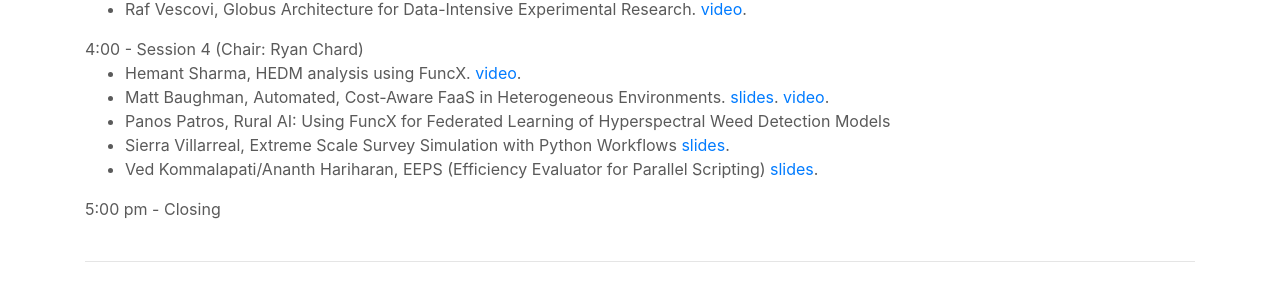
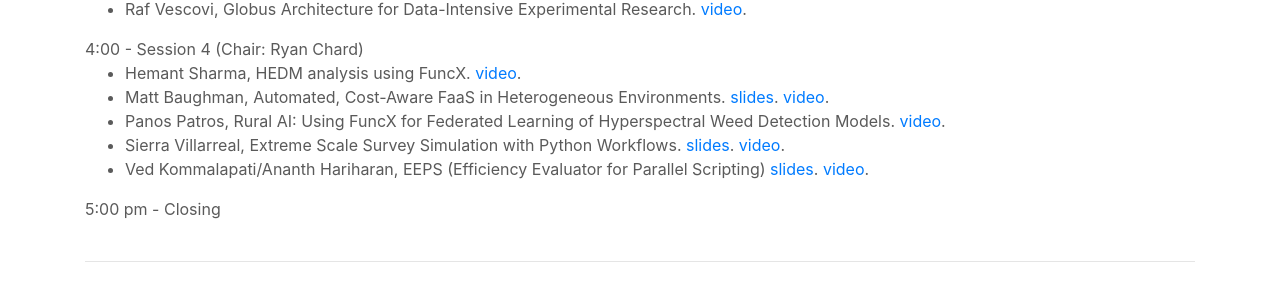
Before and after one commit to Parsl/parsl.github.io, a Jekyll site: the page built from parslfest2021.html, in a window 1280 px wide and 900 px high, scrolled down 1652 px. Shown: the part 149-450 px from the top of the window. Built offline with Jekyll 4.4.1, drawn with Linux system fonts in a browser that asks for light colours.

Commit message:
Add final parslfest video links

```diff
--- a/parslfest2021.html
+++ b/parslfest2021.html
@@ -105,9 +105,9 @@ redirect_from: "/parsl_meeting"
       <ul>
         <li>Hemant Sharma, HEDM analysis using FuncX. <a href="https://www.youtube.com/watch?v=yqsBOvWYrV0">video</a>.</li>
 				<li>Matt Baughman, Automated, Cost-Aware FaaS in Heterogeneous Environments. <a href='parslfest2021-files/baughman-delta.pdf'>slides</a>. <a href="https://www.youtube.com/watch?v=Hu9jC-3GVG4">video</a>.</li>
-				<li>Panos Patros, Rural AI: Using FuncX for Federated Learning of Hyperspectral Weed Detection Models</li>
-				<li>Sierra Villarreal, Extreme Scale Survey Simulation with Python Workflows <a href='parslfest2021-files/villarreal-desc.pdf'>slides</a>.</li>
-				<li>Ved Kommalapati/Ananth Hariharan, EEPS (Efficiency Evaluator for Parallel Scripting) <a href='parslfest2021-files/hariharan-eeps.pdf'>slides</a>.</li>
+				<li>Panos Patros, Rural AI: Using FuncX for Federated Learning of Hyperspectral Weed Detection Models. <a href="https://www.youtube.com/watch?v=f6JAjF1-U2Q">video</a>.</li>
+				<li>Sierra Villarreal, Extreme Scale Survey Simulation with Python Workflows. <a href='parslfest2021-files/villarreal-desc.pdf'>slides</a>. <a href="https://www.youtube.com/watch?v=uLQbTz5RBlQ">video</a>.</li>
+				<li>Ved Kommalapati/Ananth Hariharan, EEPS (Efficiency Evaluator for Parallel Scripting) <a href='parslfest2021-files/hariharan-eeps.pdf'>slides</a>. <a href="https://www.youtube.com/watch?v=ZW0DuL51SWk">video</a>.</li>
      </ul>
 
       5:00 pm - Closing <br /><br />
```
